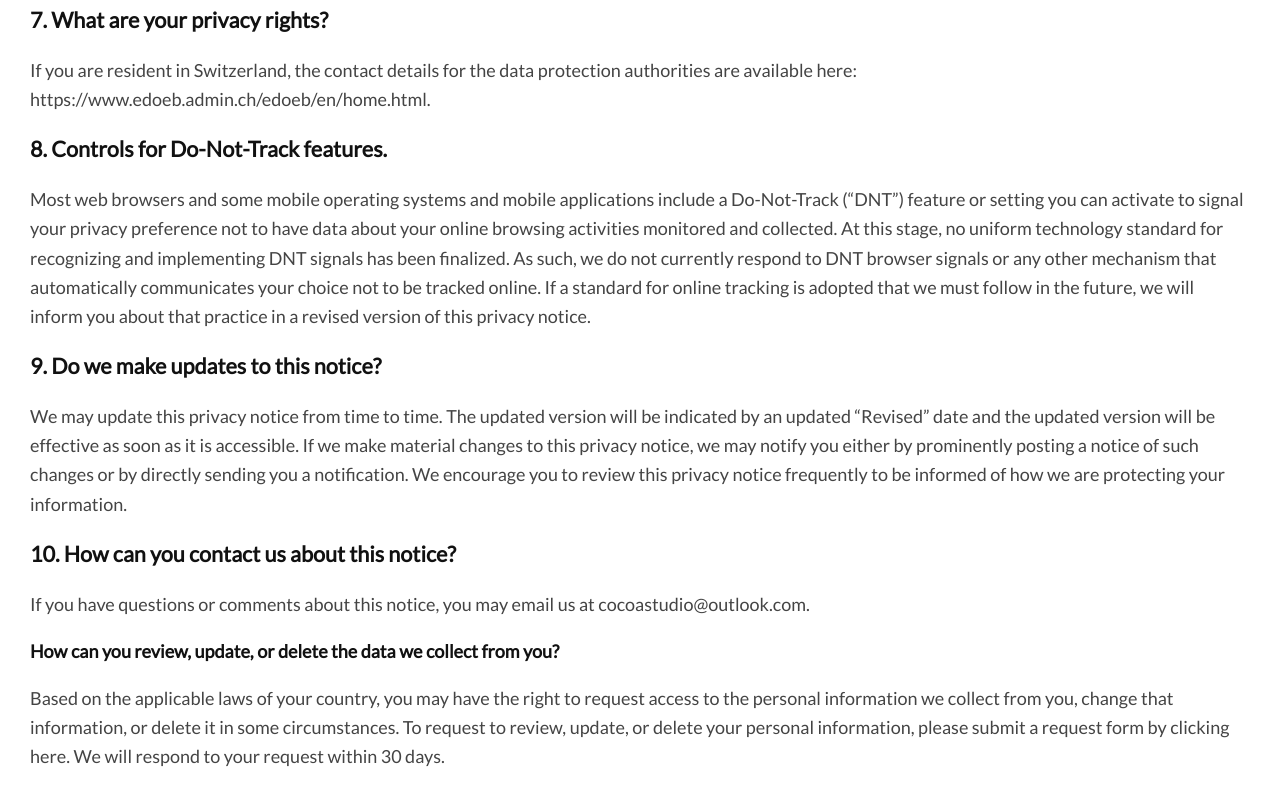
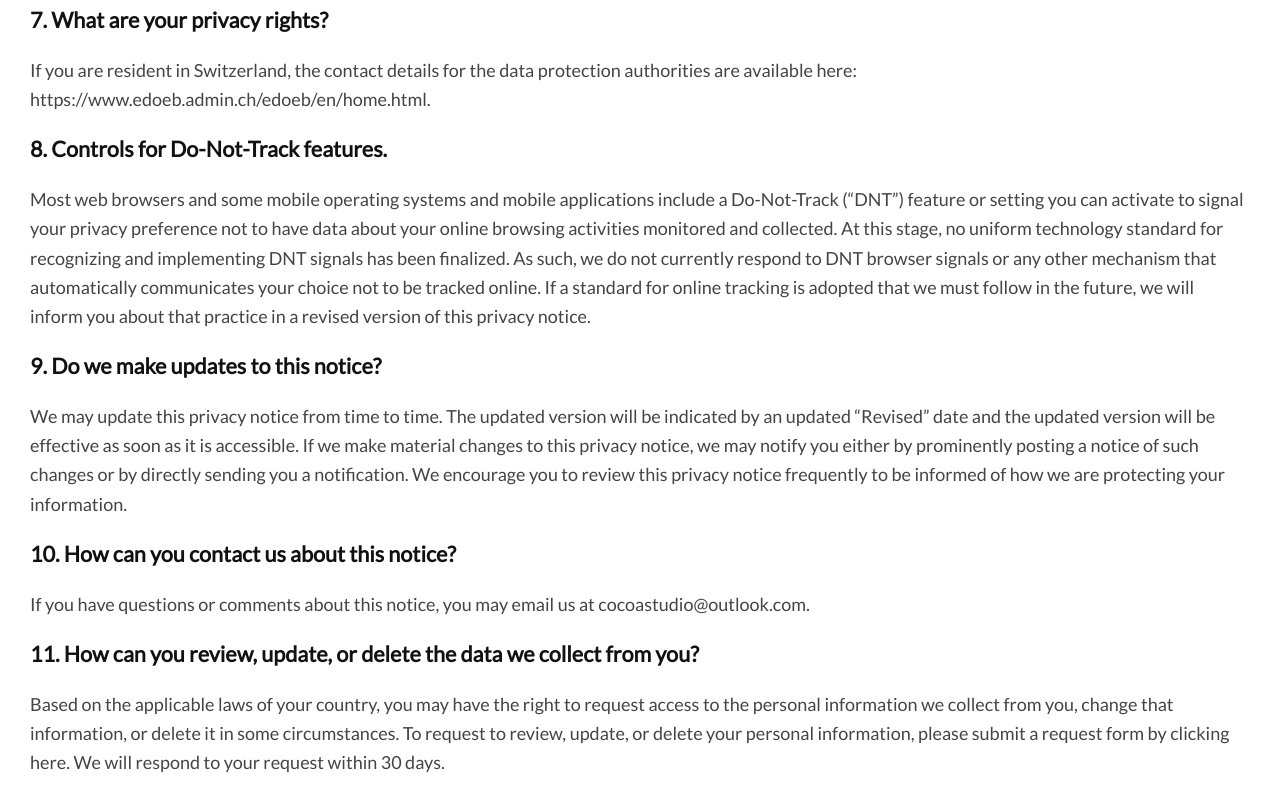
Before and after one commit to NicholasCanton/OneJotter, a plain HTML site: page privacy.html in a window 1280 px wide. Shown: the part 2339-3150 px from the top of the page. Drawn offline with Linux system fonts and the light colour scheme.

Commit message:
Update privacy.html

```diff
--- a/privacy.html
+++ b/privacy.html
@@ -127,7 +127,7 @@
 
 
 
-				<h6>How can you review, update, or delete the data we collect from you?</h6>
+				<h5>11. How can you review, update, or delete the data we collect from you?</h5>
 
 				<p>Based on the applicable laws of your country, you may have the right to request access to the personal information we collect from you, change that information, or delete it in some circumstances. To request to review, update, or delete your personal information, please submit a request form by clicking here. We will respond to your request within 30 days.</p>
 
```
